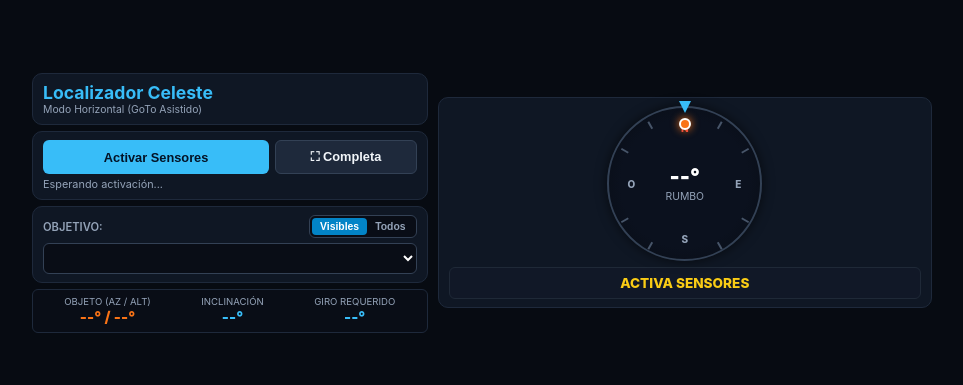
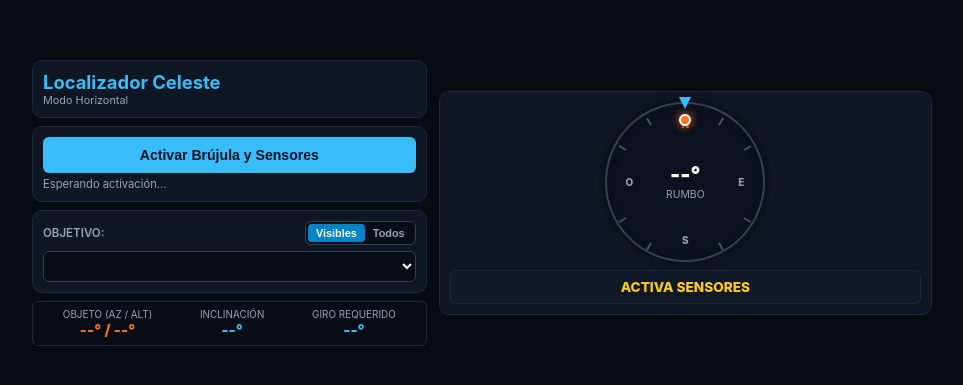
Before and after one commit to mingorance33/BuscadorMessier, a plain HTML site: page index.html in a window 1280 px wide. Shown: the part 197-582 px from the top of the page, without its empty margins (158-1121 px from the left). Drawn offline with Linux system fonts and the light colour scheme.

Commit message:
Refactor HTML and CSS for improved layout and styling

```diff
--- a/index.html
+++ b/index.html
@@ -4,11 +4,6 @@
   <meta charset="UTF-8">
   <meta name="viewport" content="width=device-width, initial-scale=1.0, maximum-scale=1.0, user-scalable=no">
   <title>Localizador Celeste - Horizontal</title>
-
-  <!-- Soporte para Pantalla Completa en iOS (Añadir a Pantalla de Inicio) -->
-  <meta name="apple-mobile-web-app-capable" content="yes">
-  <meta name="apple-mobile-web-app-status-bar-style" content="black-translucent">
-  <meta name="apple-mobile-web-app-title" content="Localizador">
 
   <!-- Motor de efemérides astronómicas de alta precisión -->
   <script src="https://cdn.jsdelivr.net/npm/astronomy-engine@2.1.19/astronomy.browser.min.js"></script>
@@ -43,7 +38,6 @@
       align-items: center;
       padding: 8px 12px;
       overflow-x: hidden;
-      user-select: none;
     }
 
     .container {
@@ -51,7 +45,7 @@
       max-width: 900px;
       display: grid;
       grid-template-columns: 1fr 1.25fr;
-      gap: 10px;
+      gap: 12px;
       align-items: stretch;
     }
 
@@ -59,7 +53,7 @@
     .col-left {
       display: flex;
       flex-direction: column;
-      gap: 6px;
+      gap: 8px;
       justify-content: space-between;
     }
 
@@ -67,7 +61,7 @@
     .col-right {
       display: flex;
       flex-direction: column;
-      gap: 6px;
+      gap: 8px;
       justify-content: center;
     }
 
@@ -75,73 +69,55 @@
       background: var(--card-bg);
       border: 1px solid var(--border);
       border-radius: 10px;
-      padding: 8px 10px;
+      padding: 10px;
     }
 
     .header-box {
-      display: flex;
-      justify-content: space-between;
-      align-items: center;
+      text-align: left;
     }
 
     h1 {
       color: var(--accent);
-      font-size: 1.1rem;
+      font-size: 1.15rem;
       line-height: 1.2;
     }
 
     .subtitle {
-      font-size: 0.65rem;
+      font-size: 0.68rem;
       color: var(--text-muted);
     }
 
-    .btn-row {
-      display: grid;
-      grid-template-columns: 1.6fr 1fr;
-      gap: 6px;
-    }
-
     .btn-action {
+      width: 100%;
       background: var(--accent);
       color: #031326;
       border: none;
-      padding: 8px;
-      font-size: 0.8rem;
+      padding: 10px;
+      font-size: 0.88rem;
       font-weight: 700;
       border-radius: 6px;
       cursor: pointer;
     }
 
-    .btn-fullscreen {
-      background: #1e293b;
-      color: var(--text);
-      border: 1px solid #334155;
-      padding: 8px;
-      font-size: 0.8rem;
-      font-weight: 700;
-      border-radius: 6px;
-      cursor: pointer;
-    }
-
-    .btn-action:active, .btn-fullscreen:active {
+    .btn-action:active {
       transform: scale(0.98);
     }
 
     .status-gps {
-      font-size: 0.68rem;
+      font-size: 0.7rem;
       color: var(--text-muted);
-      margin-top: 3px;
+      margin-top: 4px;
     }
 
     .filter-row {
       display: flex;
       justify-content: space-between;
       align-items: center;
-      margin-bottom: 5px;
+      margin-bottom: 6px;
     }
 
     .label-title {
-      font-size: 0.7rem;
+      font-size: 0.72rem;
       color: var(--text-muted);
       font-weight: 600;
       text-transform: uppercase;
@@ -159,7 +135,7 @@
       background: transparent;
       border: none;
       color: var(--text-muted);
-      font-size: 0.65rem;
+      font-size: 0.68rem;
       font-weight: 700;
       padding: 3px 8px;
       border-radius: 4px;
@@ -196,8 +172,8 @@
     /* Brújula */
     .compass-wrapper {
       position: relative;
-      width: 155px;
-      height: 155px;
+      width: 160px;
+      height: 160px;
       margin: 0 auto;
     }
 
@@ -219,7 +195,7 @@
       background: #475569;
       left: calc(50% - 1px);
       top: 4px;
-      transform-origin: 50% 73.5px;
+      transform-origin: 50% 76px;
     }
 
     .compass-label {
@@ -307,7 +283,7 @@
     }
 
     .info-col-label {
-      font-size: 0.6rem;
+      font-size: 0.62rem;
       color: var(--text-muted);
       text-transform: uppercase;
     }
@@ -327,7 +303,7 @@
       border: 1px solid #1f2937;
       color: var(--yellow);
       text-align: center;
-      padding: 7px 6px;
+      padding: 8px 6px;
       border-radius: 6px;
       font-size: 0.85rem;
       font-weight: 800;
@@ -340,6 +316,19 @@
       border-color: #22c55e;
       color: #86efac;
     }
+
+    @media (orientation: portrait) {
+      .container {
+        grid-template-columns: 1fr;
+      }
+      .compass-wrapper {
+        width: 190px;
+        height: 190px;
+      }
+      .compass-tick {
+        transform-origin: 50% 91px;
+      }
+    }
   </style>
 </head>
 <body>
@@ -348,17 +337,12 @@
     <!-- COLUMNA IZQUIERDA -->
     <div class="col-left">
       <div class="panel header-box">
-        <div>
-          <h1>Localizador Celeste</h1>
-          <div class="subtitle">Modo Horizontal (GoTo Asistido)</div>
-        </div>
+        <h1>Localizador Celeste</h1>
+        <div class="subtitle">Modo Horizontal</div>
       </div>
 
       <div class="panel">
-        <div class="btn-row">
-          <button class="btn-action" id="btn-activate" onclick="startApp()">Activar Sensores</button>
-          <button class="btn-fullscreen" id="btn-fs" onclick="toggleFullscreen()">⛶ Completa</button>
-        </div>
+        <button class="btn-action" id="btn-activate" onclick="startApp()">Activar Brújula y Sensores</button>
         <div class="status-gps" id="gps-status">Esperando activación...</div>
       </div>
 
@@ -391,7 +375,7 @@
 
     <!-- COLUMNA DERECHA -->
     <div class="col-right">
-      <div class="panel" style="display: flex; flex-direction: column; align-items: center; gap: 6px;">
+      <div class="panel" style="display: flex; flex-direction: column; align-items: center; gap: 8px;">
         <div class="compass-wrapper">
           <div class="compass-needle-fixed"></div>
 
@@ -464,31 +448,6 @@
     let currentSensorPitch = null;
     let audioCtx = null;
     let lastBeep = 0;
-
-    // CONTROL DE PANTALLA COMPLETA Y BLOQUEO HORIZONTAL
-    function toggleFullscreen() {
-      const doc = document.documentElement;
-      if (!document.fullscreenElement && !document.webkitFullscreenElement) {
-        if (doc.requestFullscreen) {
-          doc.requestFullscreen().catch(() => {});
-        } else if (doc.webkitRequestFullscreen) {
-          doc.webkitRequestFullscreen();
-        }
-
-        // Intento de fijar horizontal en dispositivos que lo soportan (Android/Chrome)
-        if (screen.orientation && screen.orientation.lock) {
-          screen.orientation.lock('landscape').catch(() => {});
-        }
-        document.getElementById('btn-fs').textContent = "✕ Salir";
-      } else {
-        if (document.exitFullscreen) {
-          document.exitFullscreen();
-        } else if (document.webkitExitFullscreen) {
-          document.webkitExitFullscreen();
-        }
-        document.getElementById('btn-fs').textContent = "⛶ Completa";
-      }
-    }
 
     function getTargetAltAz(targetId, date, lat, lon, elev) {
       if (typeof Astronomy !== 'undefined') {
@@ -688,14 +647,14 @@
           .then(permissionState => {
             if (permissionState === 'granted') {
               window.addEventListener('deviceorientation', handleOrientation, true);
-              btn.textContent = "Activo ✓";
+              btn.textContent = "Sensores Activos ✓";
               btn.style.background = "#22c55e";
             }
           })
-          .catch(err => alert("Error sensor: " + err));
+          .catch(err => alert("Error al solicitar sensor: " + err));
       } else {
         window.addEventListener('deviceorientation', handleOrientation, true);
-        btn.textContent = "Activo ✓";
+        btn.textContent = "Sensores Activos ✓";
         btn.style.background = "#22c55e";
       }
 
```
